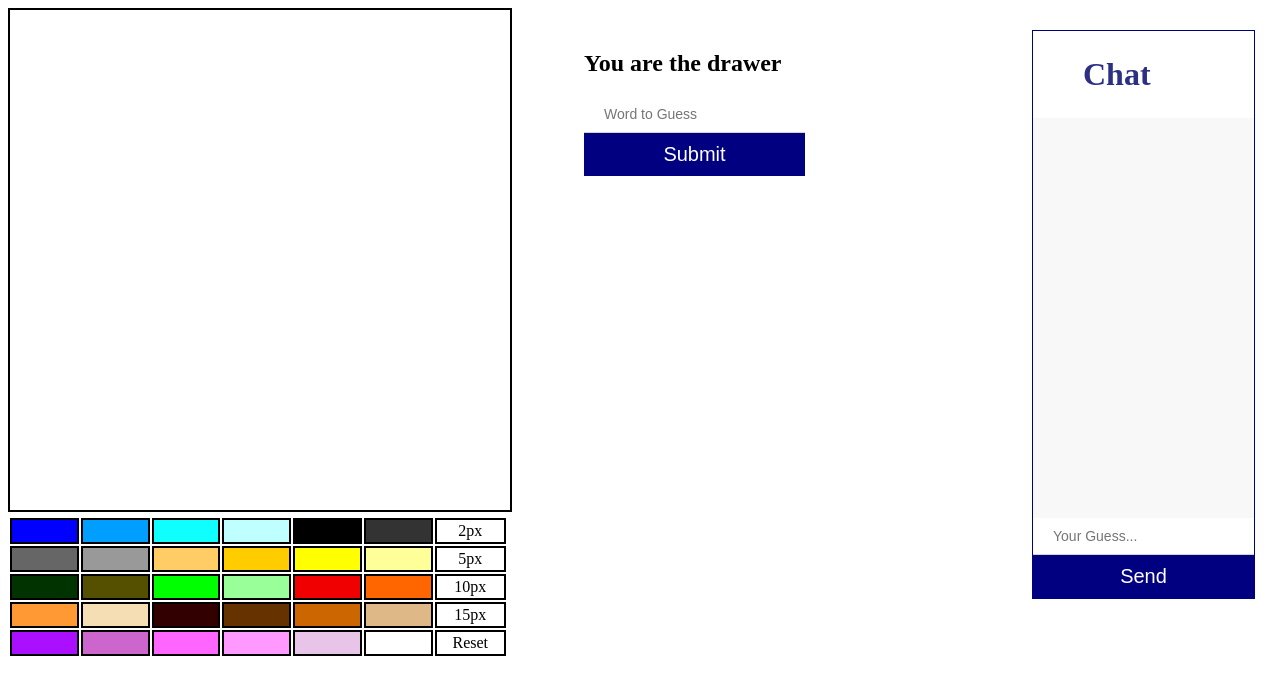
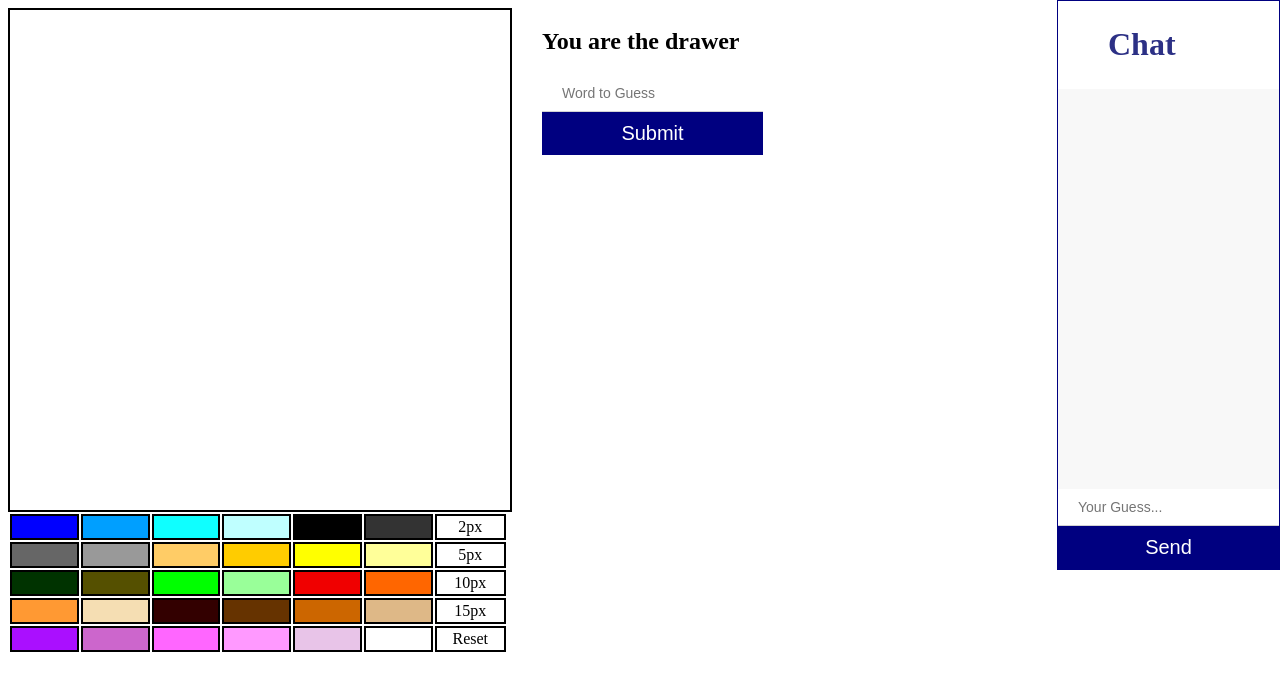
Before and after one commit to TahaFakhran/Skribbl-Node, a website: page public/Home.html in a window 1280 px wide. Both pictures are taken after a click on the element "Reset". Drawn offline with nearby package versions, Linux system fonts and the light colour scheme; no server answers.

Commit message:
Final changes

```diff
--- a/public/Home.html
+++ b/public/Home.html
@@ -10,6 +10,17 @@
 <body onload="getParams()">
     <div id="left">
         <canvas id="the-canvas" width="500" height="500"></canvas>
+
+        <div id="center">
+            <h2 id="userType"></h2>
+            <input id="turn" type="hidden" autocomplete="off" />
+            <input id="numb" type="hidden" autocomplete="off" />
+
+            <input id="wordToGuess" placeholder="Word to Guess" type="text" autocomplete="off" style="display:none ;" />
+            <button id="btnWordToGuess" style="display:none ;" onclick="btnSubmitWord();">Submit</button>
+        </div>
+    </div>
+    <div id="left">
         <table class="topSection">
             <tr>
                 <td id="c0000ff"></td>
@@ -58,14 +69,7 @@
             </tr>
     </div>
 
-    <div id="center">
-        <h2 id="userType"></h2>
-        <input id="turn" type="hidden" autocomplete="off" />
-        <input id="numb" type="hidden" autocomplete="off" />
 
-        <input id="wordToGuess" placeholder="Word to Guess" type="text" autocomplete="off" style="display:none ;" />
-        <button id="btnWordToGuess" style="display:none ;" onclick="btnSubmitWord();">Submit</button>
-    </div>
 
     <div id="right">
         <div id="chat">
--- a/public/css/drawing.css
+++ b/public/css/drawing.css
@@ -139,13 +139,18 @@ td {
 /*position*/
 
 #left {
-    float: left;
+    display: flex;
+    align-items: flex-start;
 }
 
 #right {
     position: absolute;
-    margin-left: 80%;
-    margin-top: -38%;
+    right: 0;
+    top:0;
+}
+
+#center {
+    margin-left: 30px;
 }
 
 
@@ -209,11 +214,3 @@ p.light {
 p.correct{
     color: rgb(72, 226, 72);
 }
-
-/* center */
-
-#center {
-    position: absolute;
-    margin-left: 45%;
-    margin-top: -38%;
-}
--- a/public/js/drawing.js
+++ b/public/js/drawing.js
@@ -101,5 +101,10 @@ $('#15pixel').click(function () {
     drawWidth = 15;
 });
 $("#reset").click(function () {
+    if (userNumb == userTurn) {
     ctx.clearRect(0, 0, 500, 500);
+
+    var imgUrl = canvas.toDataURL();
+    socket.emit('send-canvas', imgUrl);
+    }
 });
```
